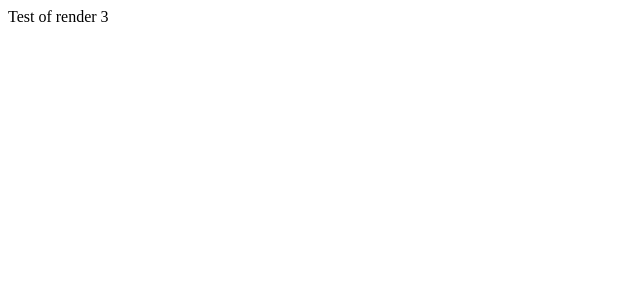
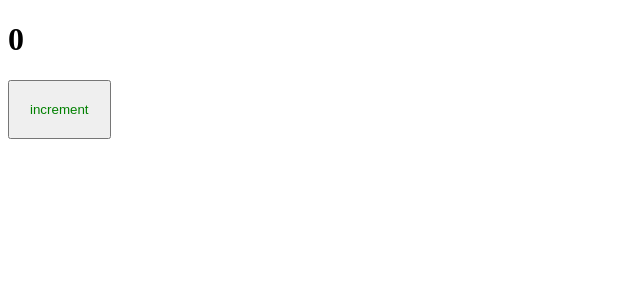
Before and after one commit to front180me/ulbi, a React app: page / in a window 1280 px wide. Shown: the top 300 px of the page, without its empty margins (0-640 px from the left). Built offline with nearby package versions, Linux system fonts and the light colour scheme.

Commit message:
add test component and setup styles usage

```diff
--- a/package.json
+++ b/package.json
@@ -17,7 +17,11 @@
     "@types/react-dom": "^17.0.11",
     "@types/webpack": "^5.28.0",
     "@types/webpack-dev-server": "^4.7.2",
+    "css-loader": "^6.8.1",
     "html-webpack-plugin": "^5.5.0",
+    "sass": "^1.69.5",
+    "sass-loader": "^13.3.2",
+    "style-loader": "^3.3.3",
     "ts-loader": "^9.2.6",
     "ts-node": "^10.5.0",
     "typescript": "^4.5.5",
--- /dev/null
+++ b/src/components/Counter.scss
@@ -0,0 +1,4 @@
+button {
+    padding: 20px;
+    color: green;
+}
--- /dev/null
+++ b/src/components/Counter.tsx
@@ -0,0 +1,18 @@
+import React, {useState} from 'react';
+import './Counter.scss'
+
+export const Counter = () => {
+    const [count, setCount] = useState(0)
+
+    const increment = () => {
+        setCount(count + 1)
+    }
+    return (
+        <div>
+            <h1>{count}</h1>
+            <button onClick={increment}>increment</button>
+        </div>
+    );
+};
+
+export default Counter;
--- a/src/index.tsx
+++ b/src/index.tsx
@@ -1,6 +1,9 @@
 import { render } from 'react-dom'
+import Counter from "./components/Counter";
 
 render(
-    <div>Test of render 3</div>,
+    <div>
+        <Counter />
+    </div>,
     document.getElementById('root')
 )
```
Also changed, not shown: 2 other files (tests, documents, lock files or other folders).
